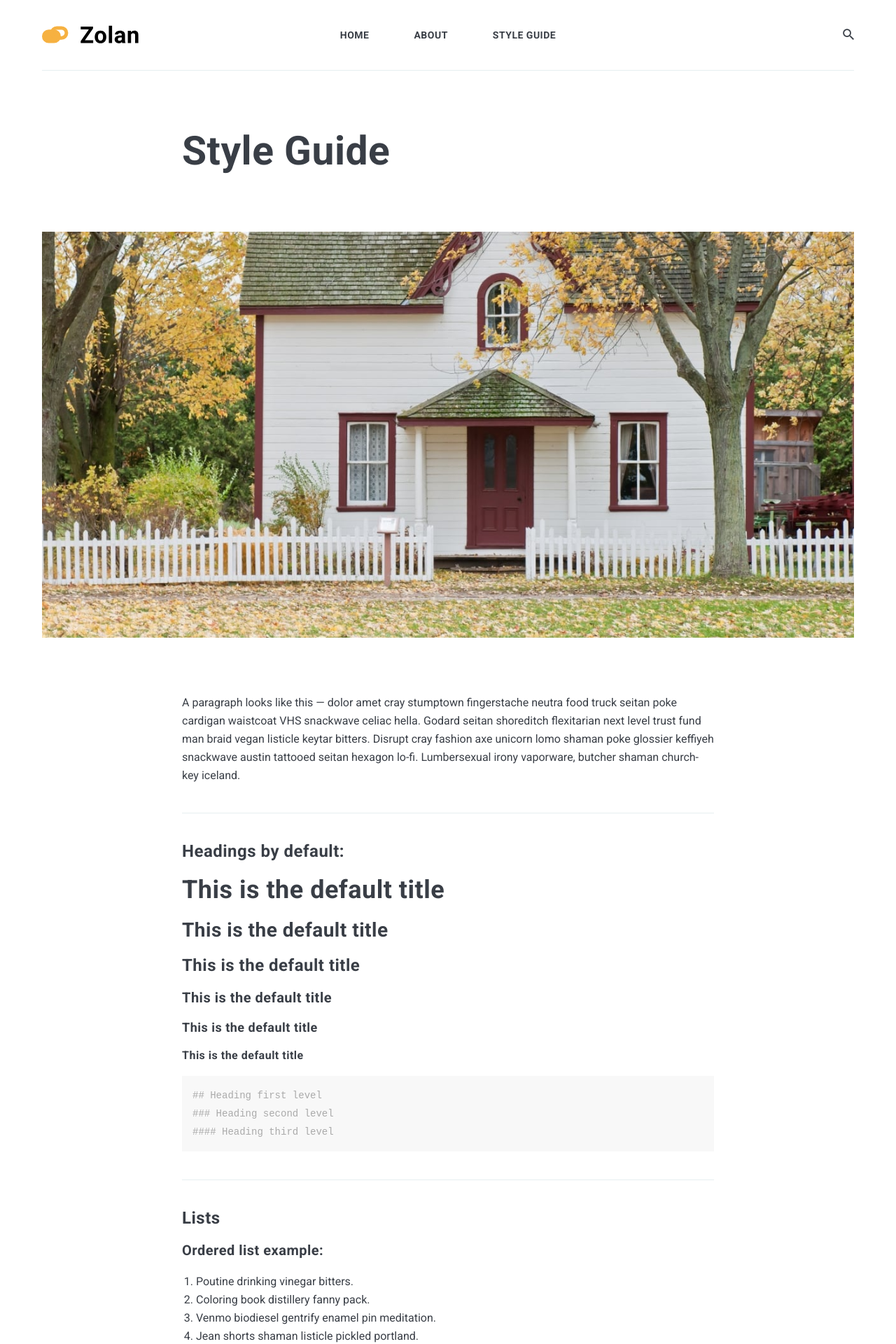
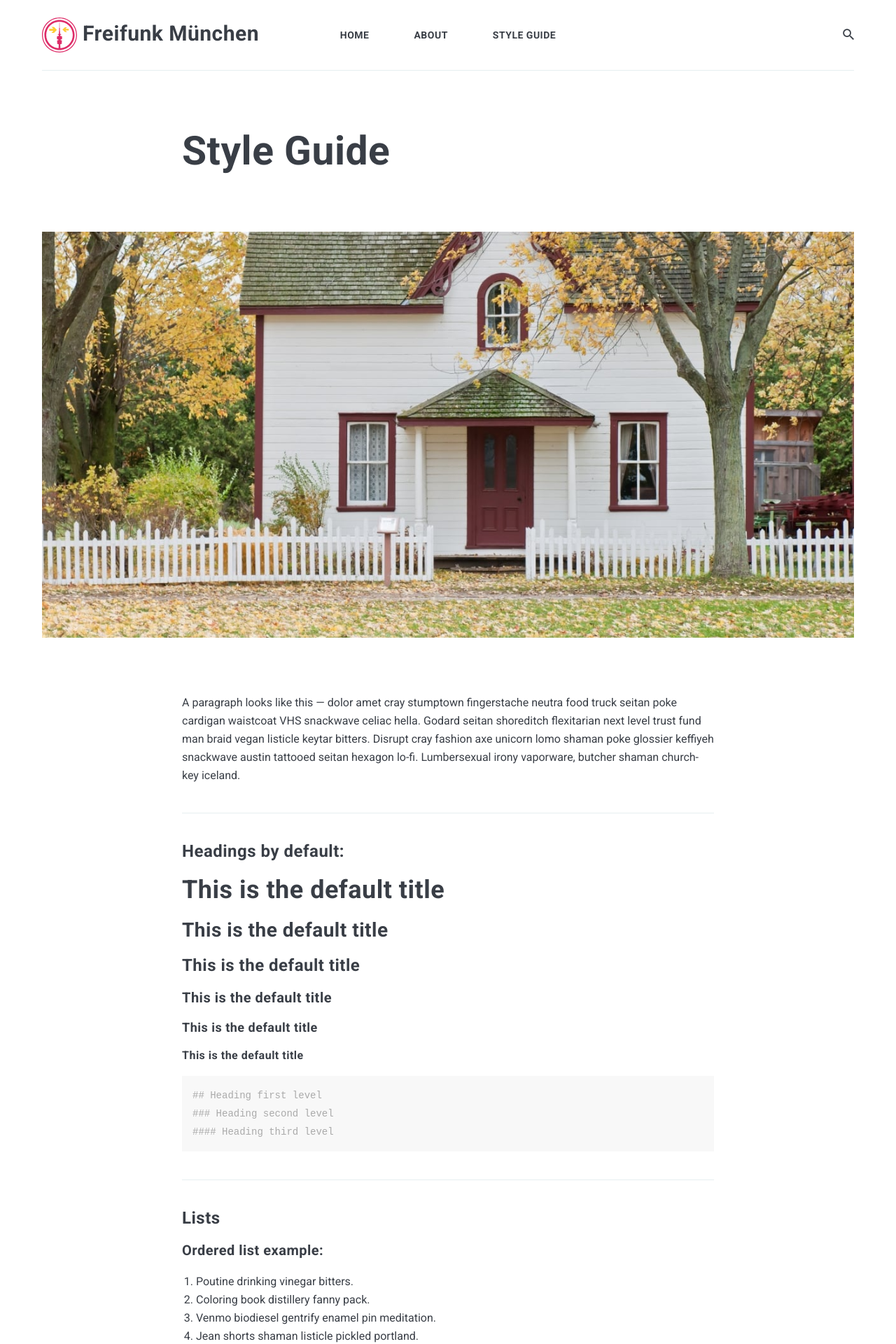
Before and after one commit to freifunkMUC/freifunkmuc.github.io, a Jekyll site: the page built from _pages/styleguide.md, in a window 1280 px wide. Shown: the top 1920 px of the page at 70% size. Built offline with Jekyll 4.4.1, drawn with Linux system fonts in a browser that asks for light colours; nearby versions of some CDN libraries.

Commit message:
First adaptions

```diff
--- a/_includes/contact-link.html
+++ b/_includes/contact-link.html
@@ -4,20 +4,8 @@
       <li><a href="{{ site.data.settings.twitter }}"><i class="ion ion-logo-twitter"></i></a></li>
     {% else %} {% endif %}
 
-    {% if site.data.settings.facebook %}
-      <li><a href="{{ site.data.settings.facebook }}"><i class="ion ion-logo-facebook"></i></a></li>
-    {% else %} {% endif %}
-
-    {% if site.data.settings.dribbble %}
-      <li><a href="{{ site.data.settings.dribbble }}"><i class="ion ion-logo-dribbble"></i></a></li>
-    {% else %} {% endif %}
-
-    {% if site.data.settings.instagram %}
-      <li><a href="{{ site.data.settings.instagram }}"><i class="ion ion-logo-instagram"></i></a></li>
-    {% else %} {% endif %}
-
-    {% if site.data.settings.pinterest %}
-      <li><a href="{{ site.data.settings.pinterest }}"><i class="ion ion-logo-pinterest"></i></a></li>
+    {% if site.data.settings.github %}
+      <li><a href="{{ site.data.settings.github }}"><i class="ion ion-logo-github"></i></a></li>
     {% else %} {% endif %}
   </ul>
 </div>
--- a/_includes/header.html
+++ b/_includes/header.html
@@ -8,9 +8,8 @@
           <a class="logo__link" href="{{site.baseurl}}/">
           {%if site.data.settings.logo %}
             <img class="logo__image" src="{{ site.baseurl }}/images/{{ site.data.settings.logo }}" alt="{{ site.data.settings.title }}">
-          {% else %}
-            {{ site.data.settings.title }}
           {% endif %}
+          {{ site.data.settings.title }}
           </a>
         </div>
 
--- a/_includes/hero.html
+++ b/_includes/hero.html
@@ -7,7 +7,7 @@
           <h1 class="hero__title">{{ site.data.settings.author.say-hello }}</h1>
           <p class="hero__subtitle">{{ site.data.settings.author.bio }}</p>
           <div class="hero__social">
-            <span class="hero__social-title">Follow Me |</span>
+            <span class="hero__social-title">Follow us |</span>
             {% include contact-link.html %}
           </div>
         </div>
--- a/_sass/0-settings/_variables.scss
+++ b/_sass/0-settings/_variables.scss
@@ -15,7 +15,7 @@ $global-transition: all .35s;
 // *****************
 // Color Variables
 // *****************
-$brand-color: #f6b141;
+$brand-color: #de2c68;
 $dark: #393e46;
 $gray: #bbbbbb;
 $light-gray: #e6eef0;
```
Also changed, not shown: _data/settings.yml (+4 -7 lines), images/logo.svg, 2 other files.
